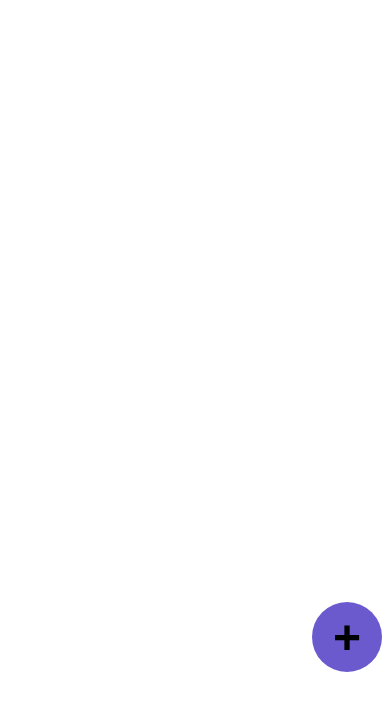
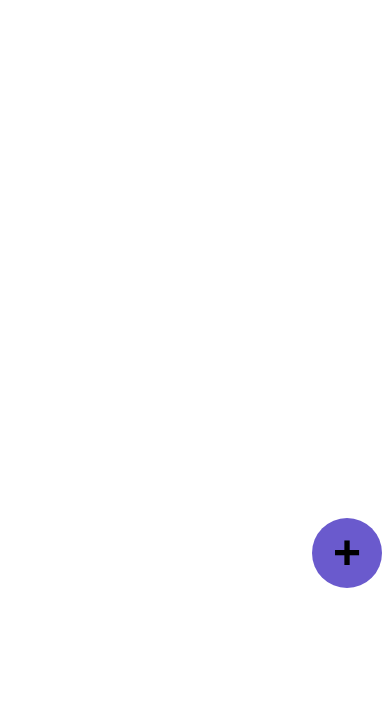
Before and after one commit to Renangenito/Rupdelit, a plain HTML site: page index.html in a window 390 px wide. Shown: the part 88-798 px from the top of the page. Drawn offline with Linux system fonts and the light colour scheme.

Commit message:
Corrigindo o CSS

```diff
--- a/style.css
+++ b/style.css
@@ -137,7 +137,7 @@ tr:hover{
     .botao-cadastrar{
         position: fixed;
         left: 80vw;
-        top: 80vh;
+        top: 70vh;
         font-size: 0;
         width: 70px;
         height: 70px;
```
